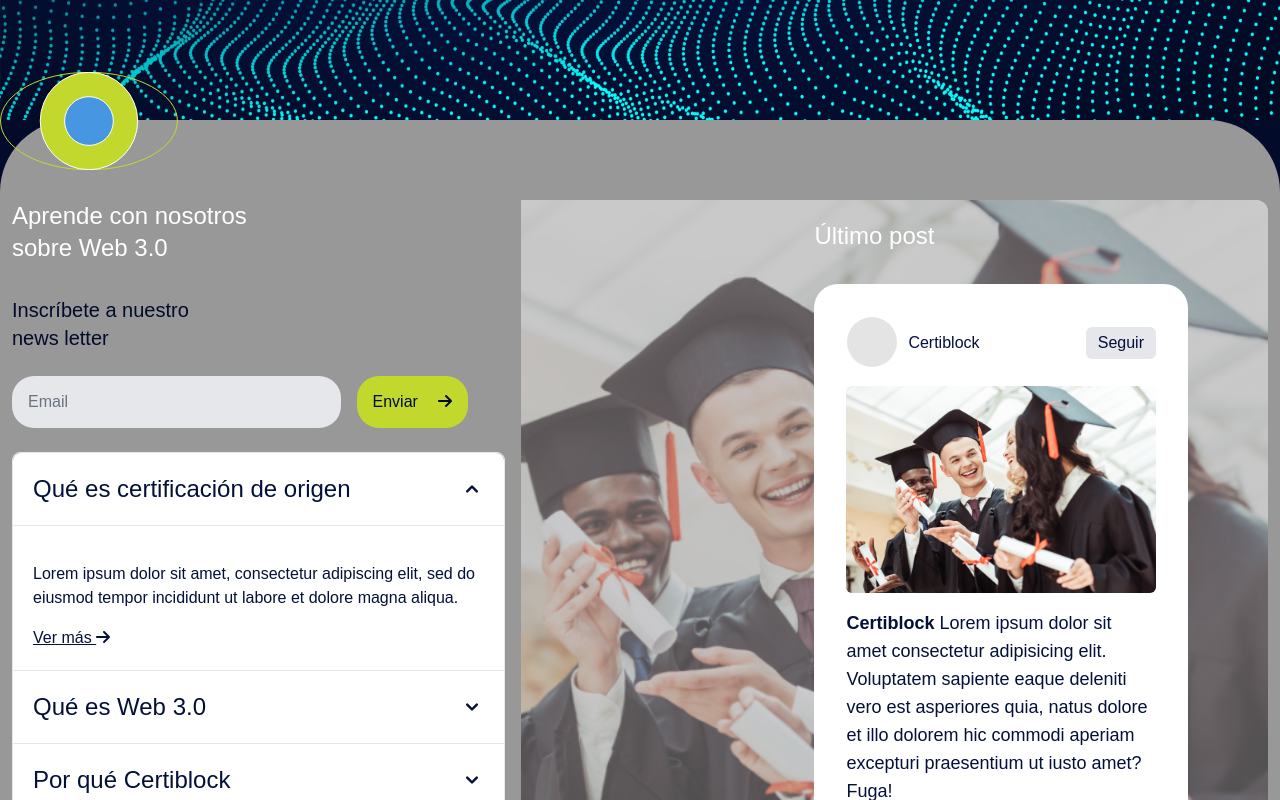
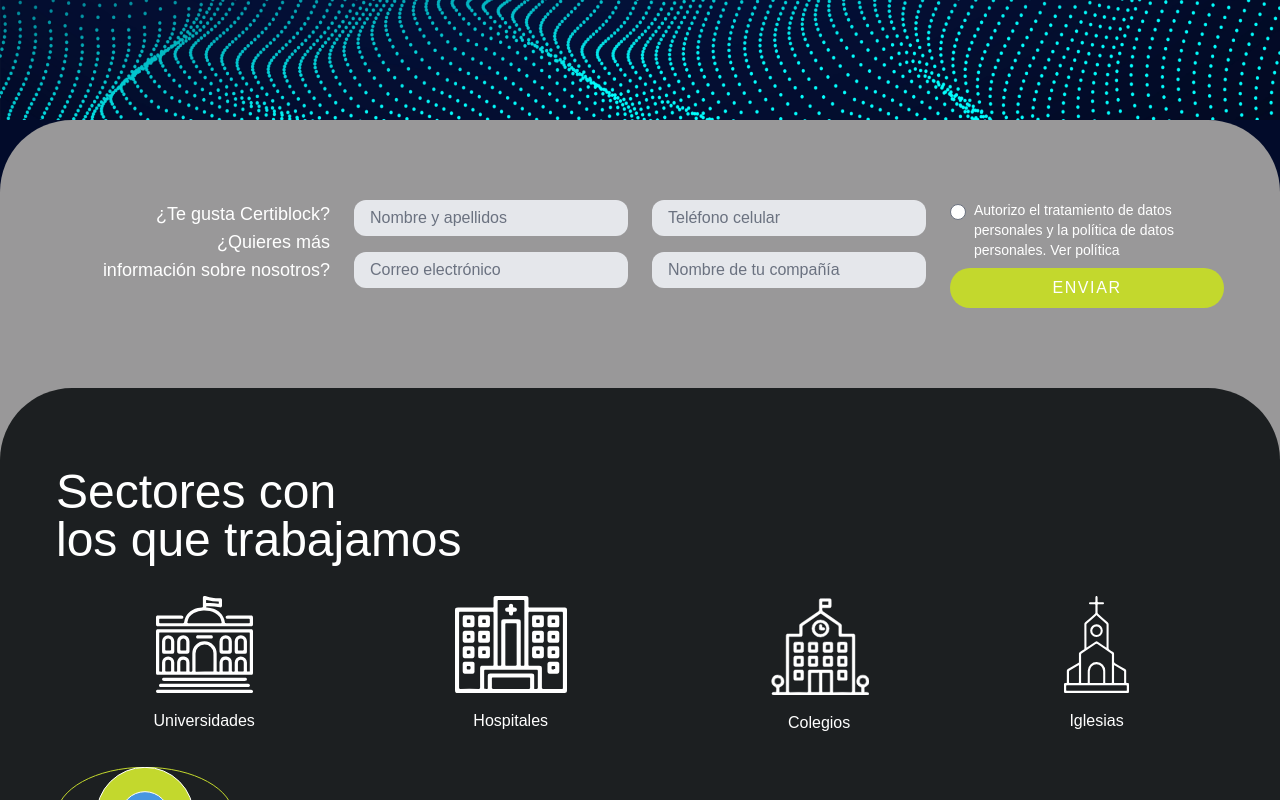
Before and after one commit to EnriquePallares/landing-certiblock, a React (Vite) app: page /#/ in a window 1280 px wide. Shown: the part 600-1400 px from the top of the page. Built offline with nearby package versions, Linux system fonts and the light colour scheme; a web font is replaced by a local one.

Commit message:
Fixes home sections

```diff
--- a/src/pages/Home/components/BlogSection/BlogSection.tsx
+++ b/src/pages/Home/components/BlogSection/BlogSection.tsx
@@ -38,13 +38,13 @@
   return (
     <section
       id="blog-section"
-      className="relative bg-light-gray rounded-t-[4.5rem] extend-bg-color"
+      className="relative bg-light-gray rounded-t-3xl md:rounded-t-[4.5rem] extend-bg-color"
     >
-      <div className="container mx-auto relative py-20 px-3">
+      <div className="container mx-auto relative px-4 md:px-14 py-14 md:py-20">
         <img
           src={floatIcon}
           alt="Float icon"
-          className="md:inline-block hidden absolute left-0 -top-12"
+          className="md:inline-block hidden absolute -top-12"
         />
 
         <div className="grid md:grid-cols-5 grid-cols-1 gap-4 font-medium">
@@ -89,7 +89,7 @@
           <div
             className={`last-post relative col-span-3 md:bg-[url('@/assets/images/post-image.png')] bg-center bg-no-repeat bg-cover rounded-r-xl bg-image-opacity z-10`}
           >
-            <div className="md:w-1/2 ml-auto md:my-5 md:mr-20">
+            <div className="md:w-3/5 ml-auto md:my-5 md:mr-20">
               <h4 className="text-2xl mb-8">Último post</h4>
               <LastPost />
             </div>
--- a/src/pages/Home/components/ContactForm/ContactForm.tsx
+++ b/src/pages/Home/components/ContactForm/ContactForm.tsx
@@ -1,5 +1,5 @@
 import { Button } from '@/components';
-import React, { createRef, useRef } from 'react';
+import { createRef } from 'react';
 import { Link } from 'react-router-dom';
 export interface ContactFormInterface {}
 
@@ -11,19 +11,19 @@
 
   return (
     <section
-      id="info-banner"
-      className="md:relative bg-light-gray rounded-t-[4.5rem] extend-bg-color hidden"
+      id="form-section"
+      className="relative bg-light-gray rounded-t-3xl md:rounded-t-[4.5rem] extend-bg-color"
     >
-      <div className="container mx-auto py-20 px-3">
-        <div className="grid grid-cols-4 gap-4">
+      <div className="container mx-auto px-4 md:px-14 py-14 md:py-20">
+        <div className="grid grid-cols-4 gap-6">
           <div className="text-right text-lg">
-            <p className='font-light'>¿Te gusta Certiblock?</p>
+            <p>¿Te gusta Certiblock?</p>
             <p>
               ¿Quieres más <br />
               información sobre nosotros?
             </p>
           </div>
-          <div className="space-y-2">
+          <div className="space-y-4">
             <input
               type="text"
               ref={fullName}
@@ -37,7 +37,7 @@
               className="appearance-none bg-gray-200 text-gray-700 rounded-xl px-4 py-2 leading-tight focus:outline-none focus:bg-white font-light w-full border-none"
             />
           </div>
-          <div className="space-y-2">
+          <div className="space-y-4">
             <input
               type="phone"
               ref={phone}
@@ -52,15 +52,22 @@
             />
           </div>
           <div className="flex flex-col space-y-2">
-            <div>
-              <input type="radio" />
+            <div className="flex gap-2 font-medium text-sm">
+              <input type="radio" className="mt-1" />
               <span>
                 Autorizo el tratamiento de datos personales y la política de
-                datos personales. <Link to="#">Ver política</Link>
+                datos personales.{' '}
+                <Link to="#" className="hover:underline">
+                  Ver política
+                </Link>
               </span>
             </div>
             <div>
-              <Button text="ENVIAR" className='w-full text-center text-4xl font-light' type='primary-text-white' />
+              <Button
+                text="ENVIAR"
+                className="w-full text-center text-4xl font-light tracking-widest"
+                type="primary-text-white"
+              />
             </div>
           </div>
         </div>
--- a/src/pages/Home/components/InfoBanner/InfoBanner.tsx
+++ b/src/pages/Home/components/InfoBanner/InfoBanner.tsx
@@ -7,13 +7,13 @@
   return (
     <section
       id="info-banner"
-      className="relative md:bg-primary rounded-t-[4.5rem] bg-light-gray extend-bg-color"
+      className="relative md:bg-primary bg-light-gray rounded-t-3xl md:rounded-t-[4.5rem] extend-bg-color"
     >
-      <div className="container mx-auto relative md:py-20 px-3">
+      <div className="container mx-auto relative px-4 md:px-14 py-14 md:py-20">
         <img
           src={floatIcon}
           alt="Float icon"
-          className="hidden md:inline-block absolute right-0 -top-14"
+          className="hidden md:inline-block absolute right-14 -top-14"
         />
 
         <div className="grid md:grid-cols-2 gap-10 font-medium">
--- a/src/pages/Home/components/SectorWorksMain/SectorWorksMain.tsx
+++ b/src/pages/Home/components/SectorWorksMain/SectorWorksMain.tsx
@@ -6,9 +6,9 @@
 
 const SectorWorksMain: React.FC<SectorWorksMainInterface> = ({ className }) => {
   return (
-    <div className="md:relative bg-dark-gray rounded-t-[4.5rem] extend-bg-color hidden">
-      <div className="container mx-auto py-20 px-3">
-        <h2 className="text-5xl mb-6 font-medium">
+    <div className="md:relative bg-dark-gray rounded-t-3xl md:rounded-t-[4.5rem] extend-bg-color">
+      <div className="container mx-auto px-4 md:px-14 py-14 md:py-20">
+        <h2 className="text-5xl mb-8 font-medium">
           Sectores con <br /> los que trabajamos
         </h2>
         <SectorWorks />
```
Lines whose indentation alone changed are shown as unchanged.
